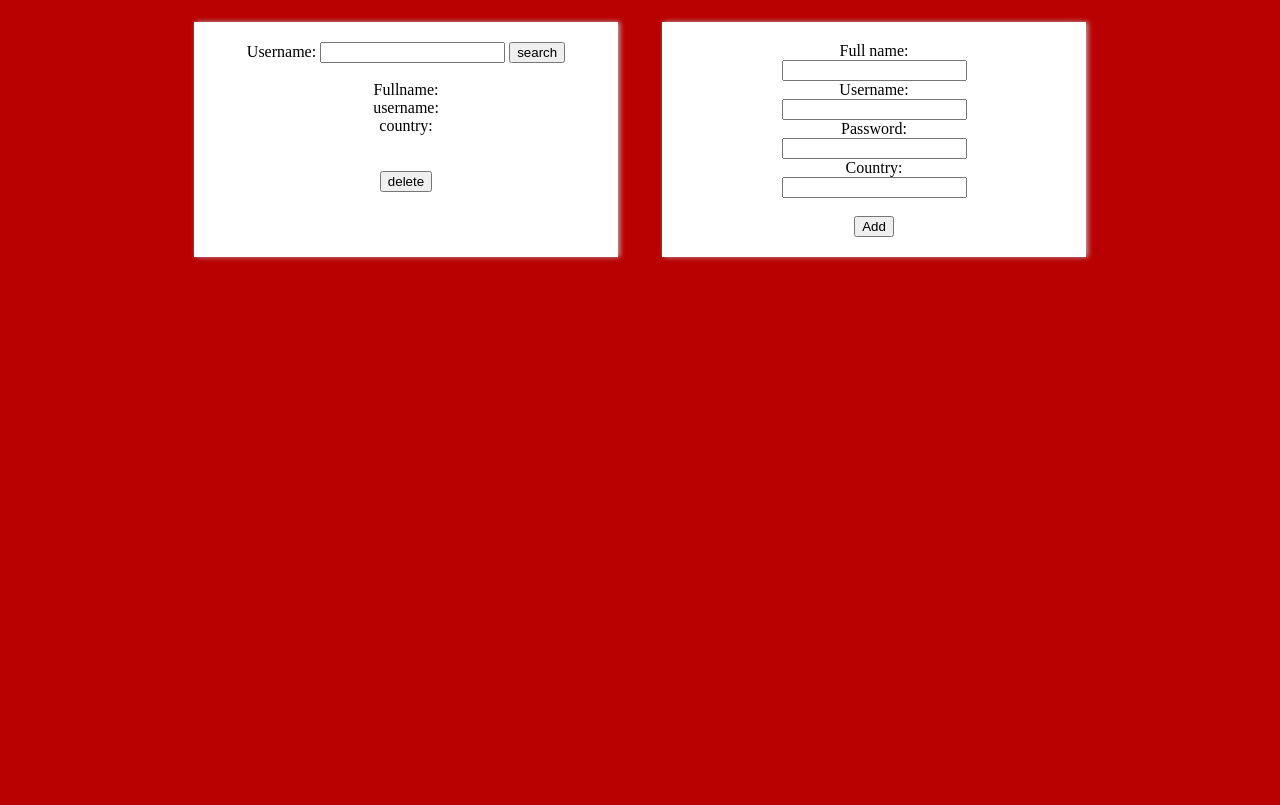
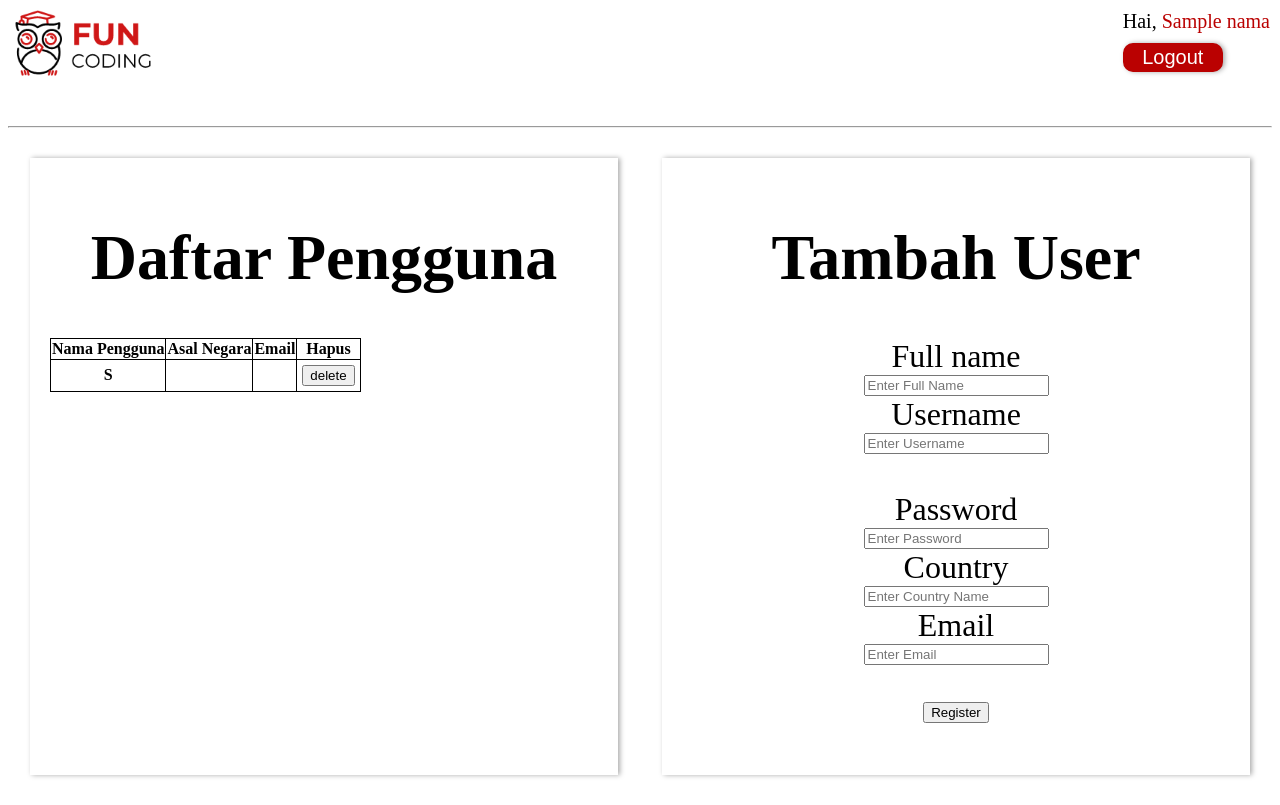
Before and after one commit to henrico28/FunCoding, a PHP site: template View/hal_pengguna-admin.php in a window 1280 px wide. Before the commit the page ends 261 px from the top, so only its background shows below. Run offline with PHP 8.4, Linux system fonts and the light colour scheme; the template is opened without the code that fills it: most values are stand-ins (such as "Sample title", 1, 10 or a date in 2020).

Commit message:
hal pengguna admin

```diff
--- a/Controller/homepageController.php
+++ b/Controller/homepageController.php
@@ -25,9 +25,7 @@
 				header('Location: manager');
 			}
 			else{
-				return View::createView('homepage-Admin.php',[
-					"nama"=> $nama
-				]);
+				header('Location: admin');
 			}
 
         }
--- a/View/hal_pengguna-admin.php
+++ b/View/hal_pengguna-admin.php
@@ -1,31 +1,47 @@
-<html>
-    <head>
-        <link rel = "stylesheet" href = "styles/styleadmin1.css">
-    </head>
-    <body>
+
         <div class="home">
             <div>
-                Username:
-                <input type="text">
-                <input type="submit" value="search"><br><br>
-                Fullname: <br>
-                username: <br>
-                country: <br>
-                <br><br>
-                <input type="submit" value="delete">
+                <h1>Daftar Pengguna</h1>
+                <table>
+                    <tr>
+                        <th>Nama Pengguna</th>
+                        <th>Asal Negara</th>
+                        <th>Email</th>
+                        <th>Hapus</th>
+                    </tr>
+                    <?php
+                        $counter = 0;
+                        for ($x = 0; $x < sizeof($data); $x++) {
+                            echo"<tr>";
+                            echo "<td>".$data[$x][$counter]."</td>";
+                            $counter = $counter+1;
+                            echo "<td>".$data[$x][$counter]."</td>";
+                            $counter = $counter+1;
+                            echo "<td>".$data[$x][$counter]."</td>";
+                            $counter = $counter+1;
+                            echo "<td> <input type=submit value=delete> ";
+                            $counter = 0;
+                            echo "</tr>";
+                        }
+                    ?>
+                </table>
             </div>
             <div>
-                Full name:<br>
-                <input type="text"> <br>
-                Username:<br>
-                <input type="text"> <br>
-                Password:<br>
-                <input type="password"> <br>
-                Country:<br>
-                <input type="text">
-                <br><br>
-                <input type="submit" value="Add">
+                <h1>Tambah User</h1>
+                <form  method="POST" action="adduseradmin">
+                    <label>Full name</label><br>
+                    <input id="name" class = "txt" type="text" name="fname" placeholder="Enter Full Name" required> <br>
+                    <label>Username</label> <br>
+                    <input id="username" class = "txt" type="text" name="uname" placeholder="Enter Username" pattern=".{5,}" required title="5 characters minimum"> <br>
+                    <span id="userauth"></span><br>
+                    <label>Password</label> <br>
+                    <input id="password" class = "txt" type="password" name="pass" placeholder="Enter Password" pattern=".{5,}" required title="5 characters minimum"> <br>
+                    <label>Country</label> <br>
+                    <input id="country" class = "txt" type="text" name="negara" placeholder="Enter Country Name" required><br>
+                    <label>Email</label> <br>
+                    <input id="email" class = "txt" type="text" name="email" placeholder="Enter Email" required>
+                    <br><br>
+                    <input id="buttons" type="submit" value="Register"> <br>
+                </form>
             </div>
         </div>
-    </body>
-</html>
--- a/View/homepage-Admin.php
+++ b/View/homepage-Admin.php
@@ -2,7 +2,7 @@
         <div class = "home-admin">
             <div>
                 <img class="imgAdmin" src = "View/images/pengguna.svg"><br>
-                <a href = ""><label class="descAdmin">Pengguna</label></a>
+                <a href = "penggunaAdmin"><label class="descAdmin">Pengguna</label></a>
             </div>
             <div>
                 <img class="imgAdmin" src = "View/images/contract.svg"><br>
--- a/View/layout/head.php
+++ b/View/layout/head.php
@@ -8,6 +8,7 @@
     <link rel = "stylesheet" href = "styles/stylestatistik.css">
     <link rel = "stylesheet" href = "View/styles/styleshalujian.css">
     <link rel = "stylesheet" href = "View/styles/styleadmin.css">
+    <link rel = "stylesheet" href = "styles/styleadmin1.css">
     <script src="View/script/scriptfoto.js" defer></script>
 
 </head>
--- a/View/styles/styleadmin1.css
+++ b/View/styles/styleadmin1.css
@@ -1,24 +1,22 @@
-body{
-    background-color: #BA0101;
-    display: inline;
-}
-
-img{
-    width : 10%;
-    height : 10%;
+table, th, td {
+    border: 1px solid black;
+    border-collapse: collapse;
+    background-color:white;
+    text-align:center;
 }
 
 .home{
     justify-content: center;
-    display: flex;
+    display:flex;
+    background-color: white;
 }
-
 .home div{
     align-items: center;
     box-shadow: 2px 0px 5px #aaaaaa;
     background-color: white;
     text-align: center;
-    width: 30%;
+    width: 50%;
     margin:22px;
+    font-size: 200%;
     padding: 20px;
 }
```
Also changed, not shown: Controller/adduserController.php (added, +36 -0 lines), Controller/penggunaAdminController.php (added, +24 -0 lines), router.php (+10 -0 lines).
